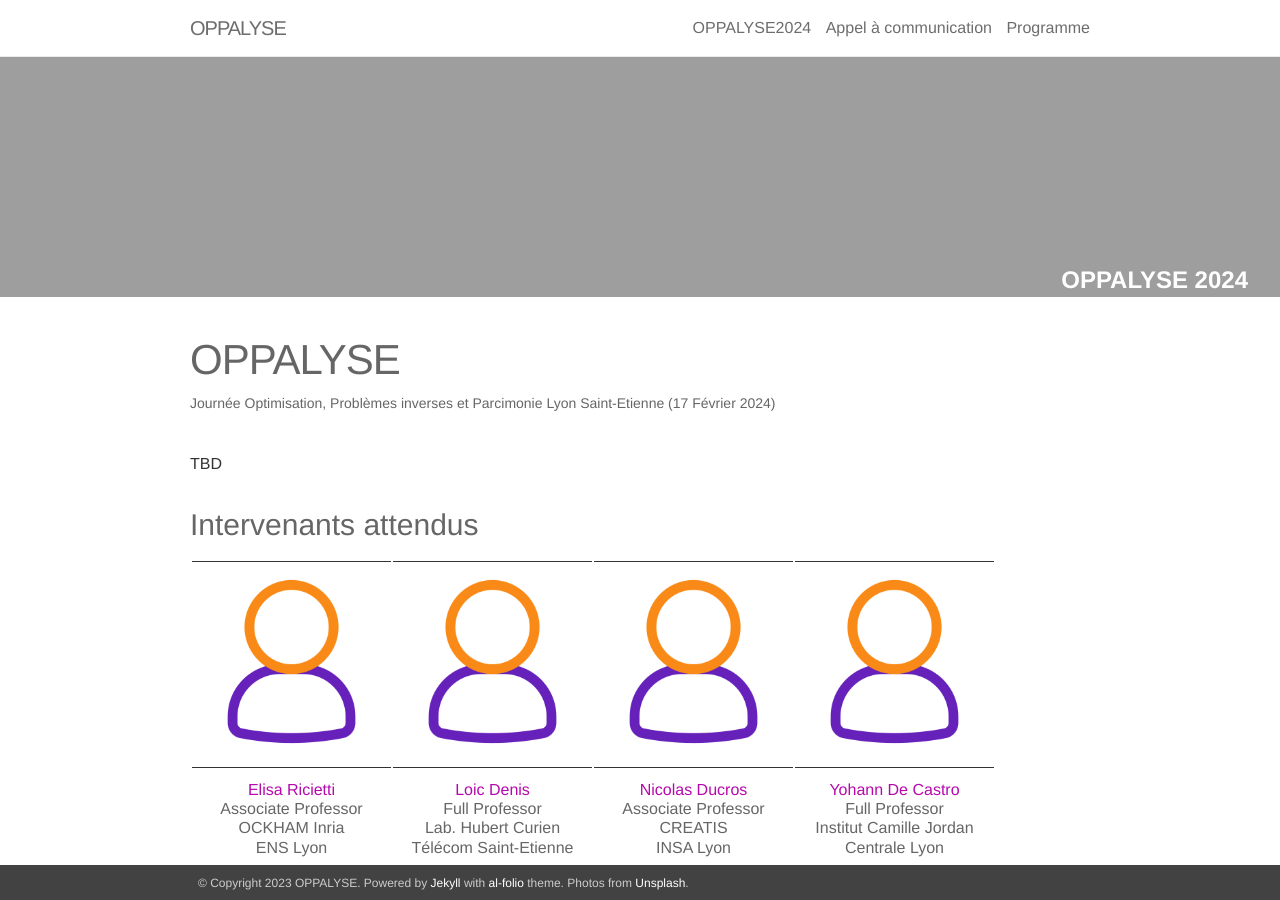
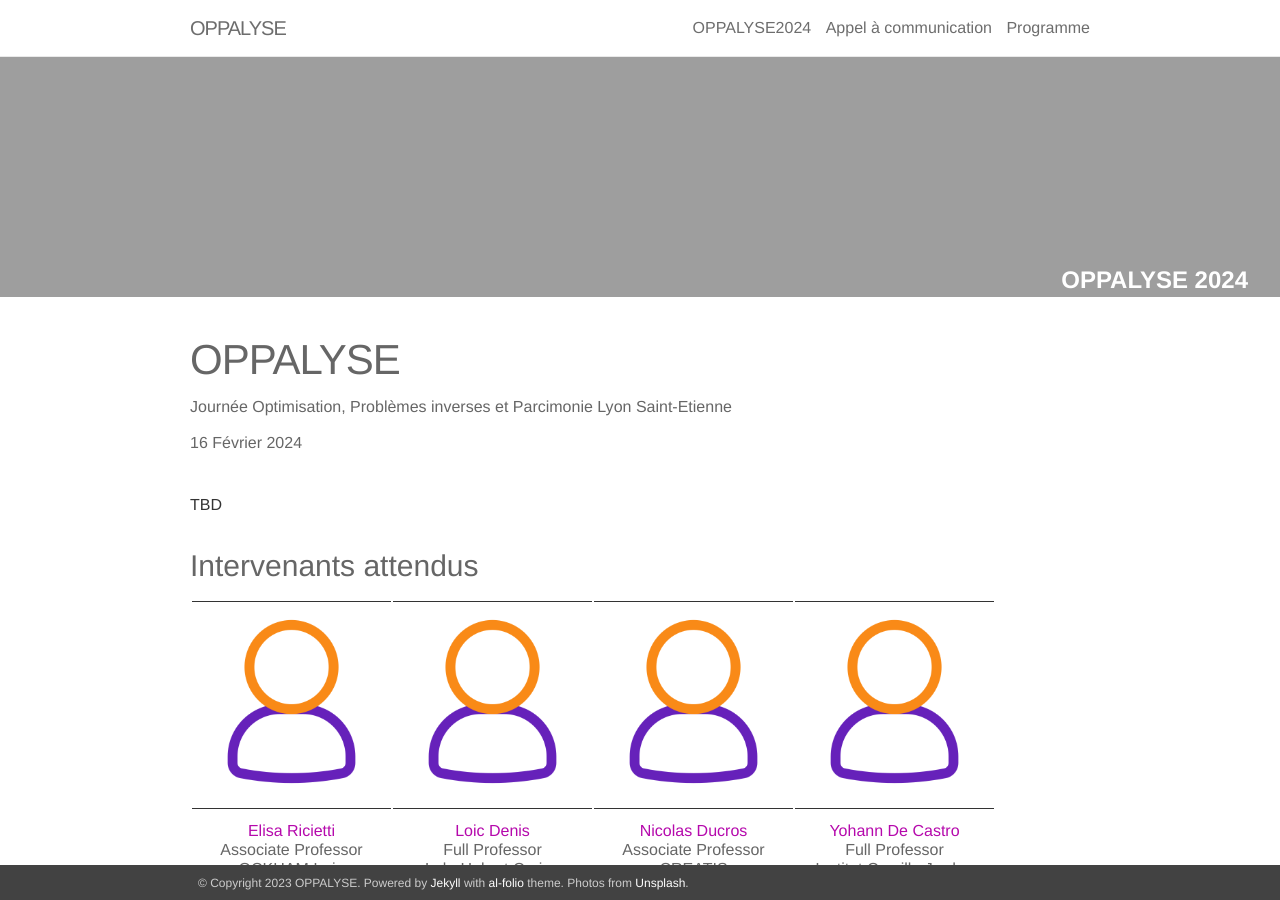
Before and after one commit to oppalyse/oppalyse.github.io, a Jekyll site: the page built from _pages/00_home.md, in a window 1280 px wide and 900 px high. Built offline with Jekyll 4.4.1, drawn with Linux system fonts in a browser that asks for light colours; nearby versions of some CDN libraries.

Commit message:
fix home style

```diff
--- a/_layouts/home.html
+++ b/_layouts/home.html
@@ -5,7 +5,8 @@ layout: default
 
   <header class="post-header">
     <h1 class="post-title">{{ page.desc_title }}</h1>
-    <h5 class="post-description">{{ page.description }}</h5>
+    <h4 class="post-description">{{ page.description }}</h4>
+    <h4 class="post-description">{{ page.date }}</h4>
   </header>
 
   <article class="post-content {{page.title}} clearfix">
--- a/_pages/00_home.md
+++ b/_pages/00_home.md
@@ -3,7 +3,8 @@ layout: home
 permalink: /
 title: OPPALYSE2024
 desc_title: OPPALYSE
-description: Journée <b>O</b>ptimisation, <b>P</b>roblèmes inverses et <b>Pa</b>rcimonie <b>Ly</b>on <b>S</b>aint-<b>E</b>tienne (17 Février 2024)
+description: Journée <b>O</b>ptimisation, <b>P</b>roblèmes inverses et <b>Pa</b>rcimonie <b>Ly</b>on <b>S</b>aint-<b>E</b>tienne
+date: 16 Février 2024
 ---
 
 TBD
```
